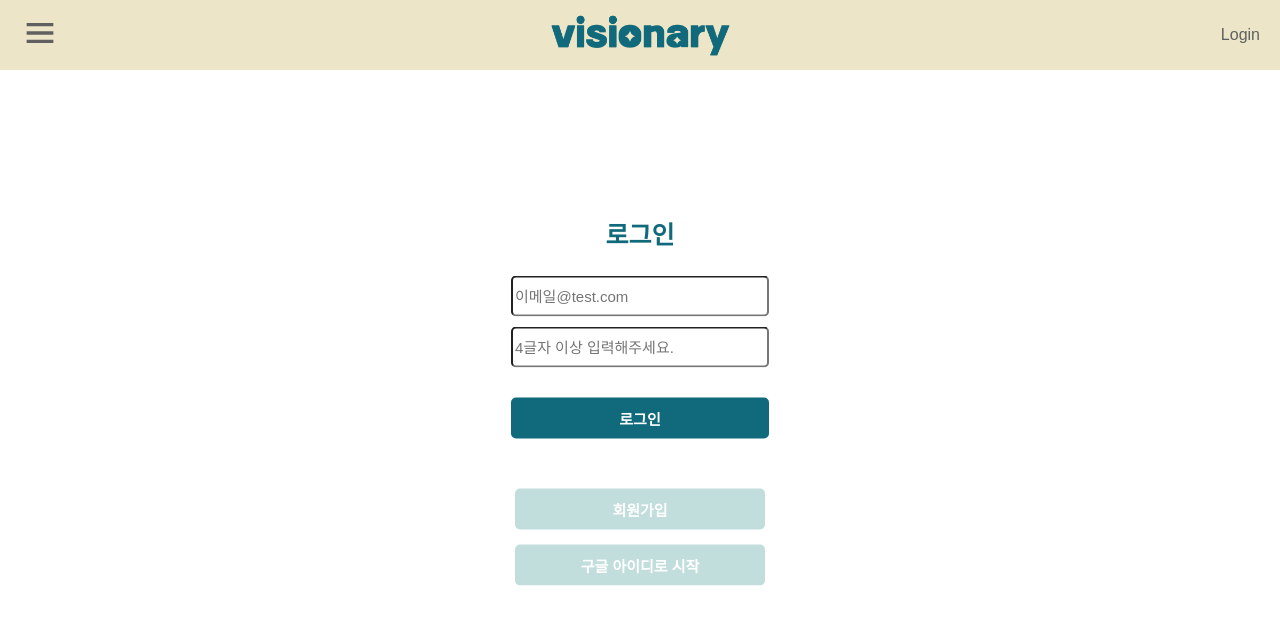
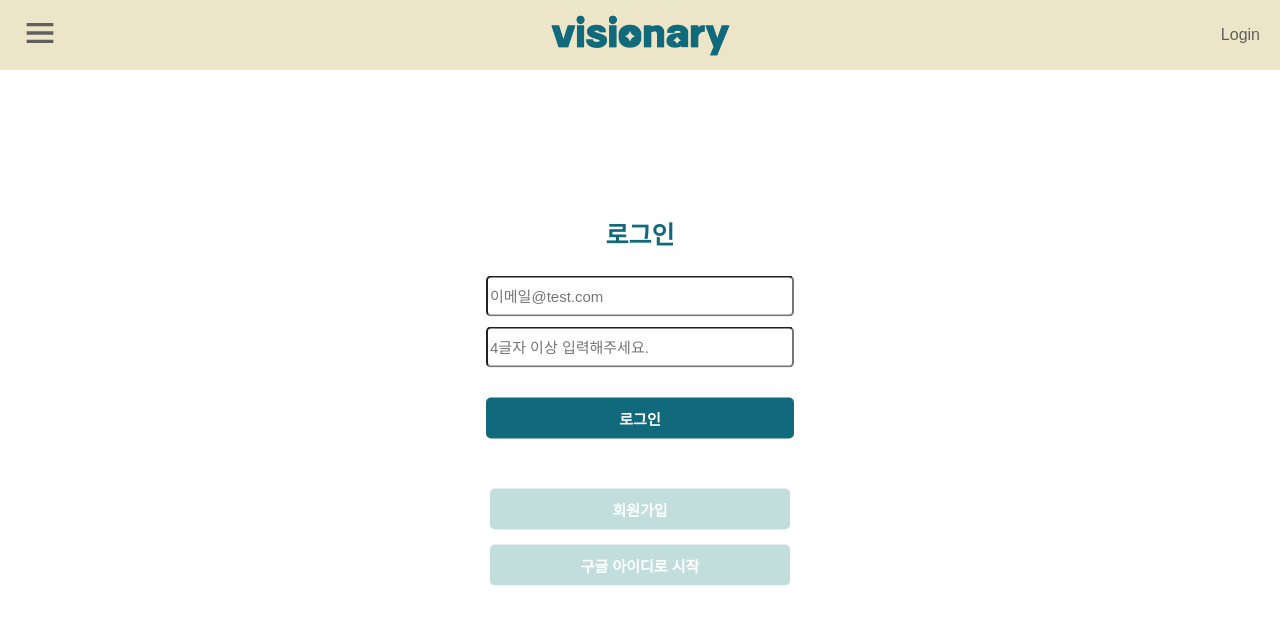
Before and after one commit to hjkim1137/visionary-mirror, a React (Create React App) app: page /login in a window 1280 px wide. Shown: the top 624 px of the page. Built offline with nearby package versions, Linux system fonts and the light colour scheme; no server answers.

Commit message:
[design] 로그인 사이즈 수정

```diff
--- a/src/components/SignIn/SignInCompo.jsx
+++ b/src/components/SignIn/SignInCompo.jsx
@@ -1,3 +1,5 @@
+// 최종수정 2023-06-10 23:37
+
 import { useState, useEffect } from 'react';
 import { Link, useNavigate } from 'react-router-dom';
 import {
--- a/src/components/SignIn/SignInCompo.module.scss
+++ b/src/components/SignIn/SignInCompo.module.scss
@@ -19,7 +19,7 @@
 }
 
 .inputBox {
-  width: 250px;
+  width: 300px;
   margin-top: 10px;
   height: 35px;
   border-radius: 5px;
@@ -48,7 +48,7 @@
 }
 
 .registerBtn {
-  width: 250px;
+  width: 300px;
   margin-top: 50px;
   font-size: 25px;
   text-align: center;
@@ -62,8 +62,12 @@
   cursor: pointer;
 }
 
+.registerBtn:hover {
+  background-color: #116a7b;
+}
+
 .googleBtn {
-  width: 250px;
+  width: 300px;
   margin-top: 15px;
   font-size: 25px;
   text-align: center;
@@ -76,3 +80,7 @@
   font-size: 15px;
   cursor: pointer;
 }
+
+.googleBtn:hover {
+  background-color: #116a7b;
+}
```
